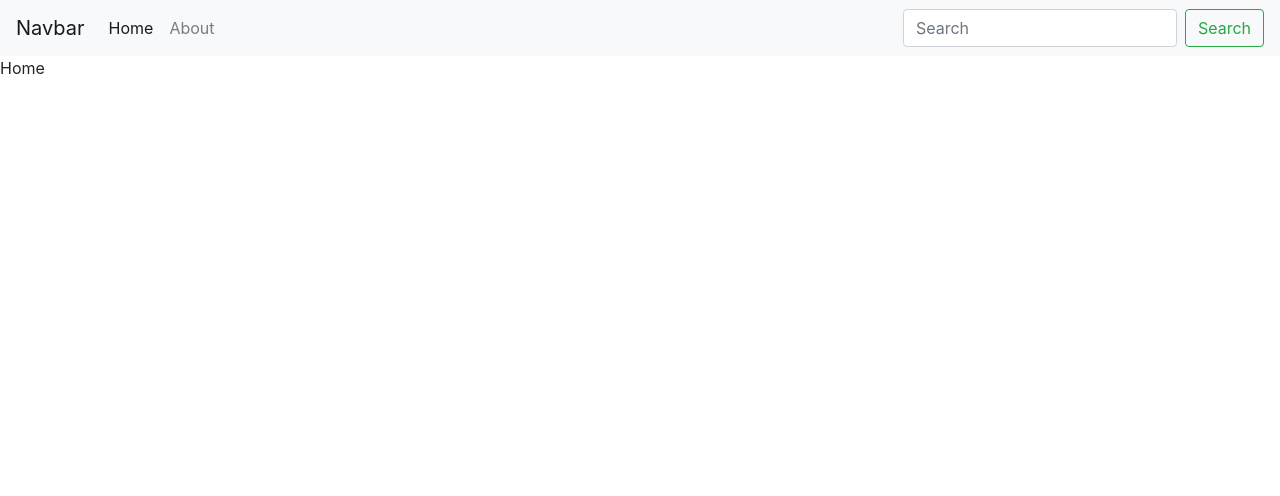
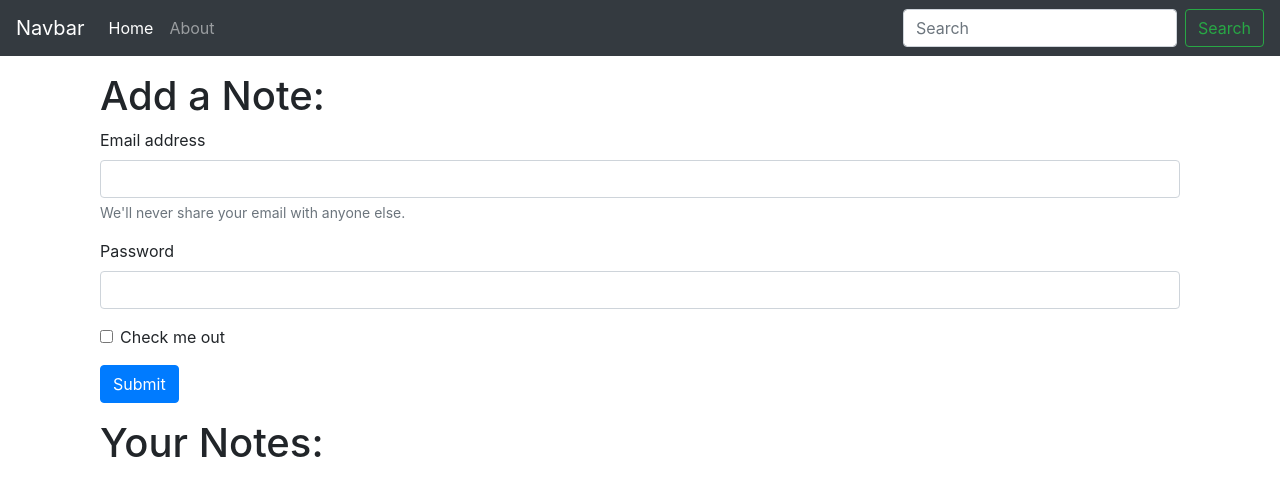
Before and after one commit to HamdanRaza309/LogBook, a React (Create React App) app: page / in a window 1280 px wide. Shown: the top 496 px of the page. Built offline with nearby package versions, Linux system fonts and the light colour scheme.

Commit message:
useContext hook: Using react context API and useLocation Hook imported from react-router-dom.

```diff
--- a/src/App.js
+++ b/src/App.js
@@ -3,17 +3,22 @@
 import Navbar from './components/Navbar';
 import Home from './components/Home';
 import { About } from './components/About';
+import NoteState from './context/notes/NoteState';
 
 function App() {
   return (
     <>
+      <NoteState>
         <Router>
           <Navbar />
+          <div className="container">
             <Routes>
               <Route exact path="/" element={<Home />} />
               <Route exact path="/about" element={<About />} />
             </Routes>
+          </div>
         </Router>
+      </NoteState>
     </>
   );
 }
--- a/src/components/Home.js
+++ b/src/components/Home.js
@@ -2,6 +2,29 @@
 
 export default function Home() {
     return (
-        <div>Home</div>
-    )
+        <div>
+            <div className="container my-3">
+                <h1>Add a Note:</h1>
+                <form>
+                    <div className="form-group">
+                        <label htmlFor="exampleInputEmail1">Email address</label>
+                        <input type="email" className="form-control" id="exampleInputEmail1" aria-describedby="emailHelp" />
+                        <small id="emailHelp" className="form-text text-muted">We'll never share your email with anyone else.</small>
+                    </div>
+                    <div className="form-group">
+                        <label htmlFor="exampleInputPassword1">Password</label>
+                        <input type="password" className="form-control" id="exampleInputPassword1" />
+                    </div>
+                    <div className="form-group form-check">
+                        <input type="checkbox" className="form-check-input" id="exampleCheck1" />
+                        <label className="form-check-label" htmlFor="exampleCheck1">Check me out</label>
+                    </div>
+                    <button type="submit" className="btn btn-primary">Submit</button>
+                </form>
+            </div>
+            <div className="container my-3">
+                <h1>Your Notes:</h1>
+            </div>
+        </div>
+    );
 }
--- a/src/components/Navbar.js
+++ b/src/components/Navbar.js
@@ -1,9 +1,13 @@
-import React from 'react'
-import { Link } from "react-router-dom";
+import React, { useEffect } from 'react'
+import { Link, useLocation } from "react-router-dom";
 
 export default function Navbar() {
+    let location = useLocation();
+    useEffect(() => {
+        console.log(location.pathname)
+    }, [location]);
     return (
-        <nav className="navbar navbar-expand-lg navbar-light bg-light">
+        <nav className="navbar navbar-expand-lg navbar-dark bg-dark">
             <Link className="navbar-brand" to="/">Navbar</Link>
             <button className="navbar-toggler" type="button" data-toggle="collapse" data-target="#navbarSupportedContent" aria-controls="navbarSupportedContent" aria-expanded="false" aria-label="Toggle navigation">
                 <span className="navbar-toggler-icon"></span>
@@ -11,10 +15,10 @@
 
             <div className="collapse navbar-collapse" id="navbarSupportedContent">
                 <ul className="navbar-nav mr-auto">
-                    <li className="nav-item active">
+                    <li className={`nav-item ${location.pathname === '/' ? 'active' : ''}`}>
                         <Link className="nav-link" to="/">Home <span className="sr-only">(current)</span></Link>
                     </li>
-                    <li className="nav-item">
+                    <li className={`nav-item ${location.pathname === '/about' ? 'active' : ''}`}>
                         <Link className="nav-link" to="/about">About</Link>
                     </li>
                 </ul>
--- /dev/null
+++ b/src/context/notes/NoteState.js
@@ -0,0 +1,13 @@
+import React from 'react'
+import NoteContext from './noteContext'
+
+const NoteState = (props) => {
+
+    return (
+        <NoteContext.Provider value={{}}>
+            {props.children}
+        </NoteContext.Provider>
+    )
+}
+
+export default NoteState;
--- /dev/null
+++ b/src/context/notes/noteContext.js
@@ -0,0 +1,5 @@
+import { createContext } from "react";
+
+const noteContext = createContext();
+
+export default noteContext;
```
Lines whose indentation alone changed are shown as unchanged.
